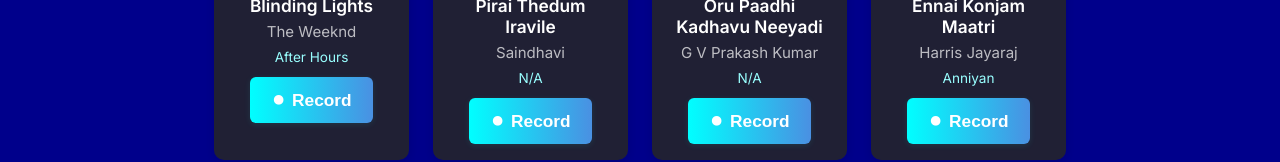
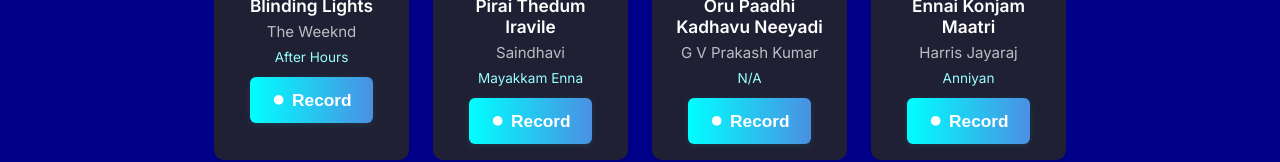
Before and after one commit to Workflow-Manager-admin/singsphere-35690-ae80a071, a React (Create React App) app in the folder singsphere/: page /library in a window 1280 px wide. Shown: the part 529-691 px from the top of the page. Built offline with nearby package versions, Linux system fonts and the light colour scheme; the HTML template or start-up script is replaced by a standard one.

Commit message:
CheckPoint

```diff
--- a/singsphere/src/containers/SongLibraryContainer.jsx
+++ b/singsphere/src/containers/SongLibraryContainer.jsx
@@ -15,7 +15,7 @@
     id: "2",
     title: "Pirai Thedum Iravile",
     artist: "Saindhavi",
-    album: "N/A",
+    album: "Mayakkam Enna",
     coverUrl: ""
   },
   {
```
Also changed, not shown: 2 other files (tests, documents, lock files or other folders).
